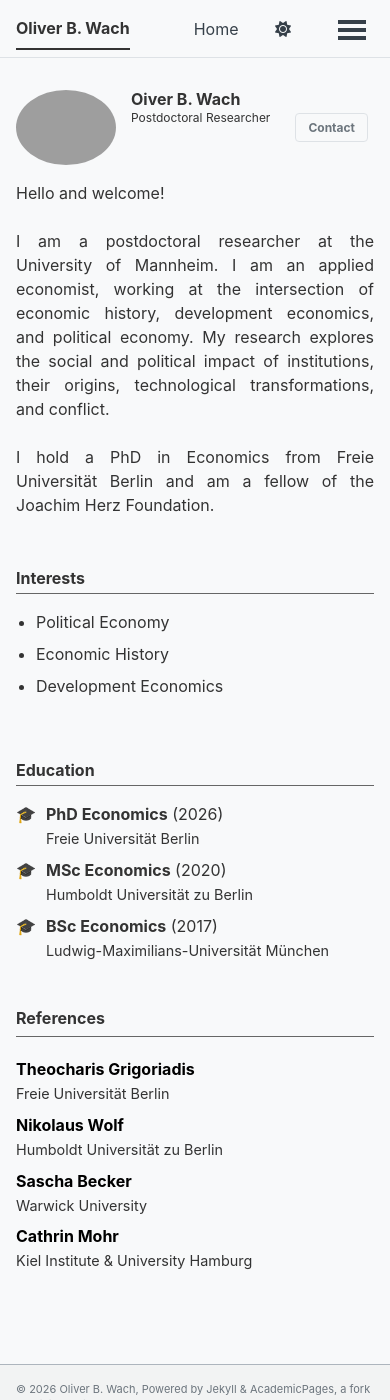
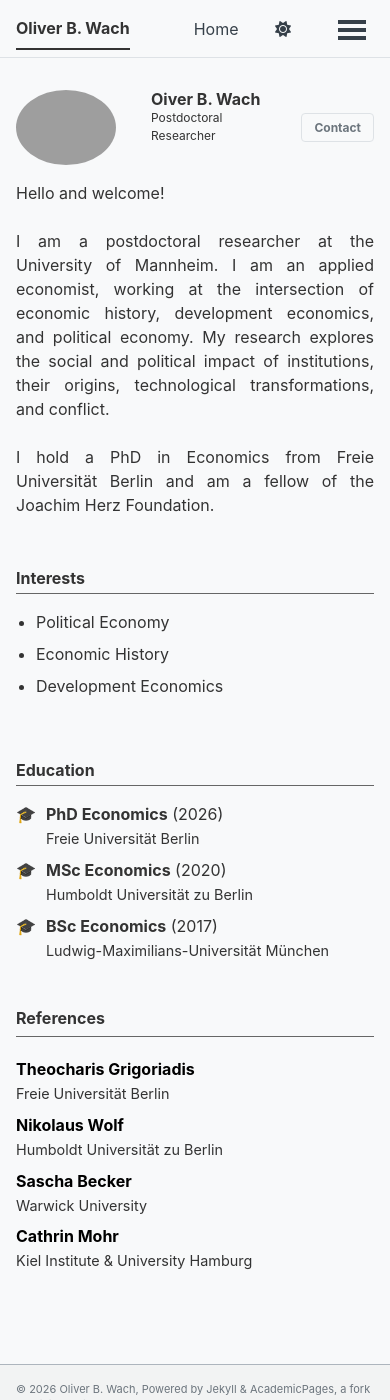
Before and after one commit to oliverwach/oliverwach.github.io, a Jekyll site: the page built from _pages/about.md, in a window 390 px wide and 1400 px high. Built offline with Jekyll 4.4.1, drawn with Linux system fonts in a browser that asks for light colours; a style sheet for code colours, icons or effects is not loaded.

Commit message:
update 31 august 6

```diff
--- a/_sass/layout/_sidebar.scss
+++ b/_sass/layout/_sidebar.scss
@@ -143,11 +143,11 @@
 .author__avatar {
   display: table-cell;
   vertical-align: top;
-  width: 32px;
+  width: 64px;
 
   // ===== NEW: Mobile-specific avatar size =====
   @media screen and (max-width: 767px) {
-    width: 100px; // Adjust this value (e.g., 100px, 120px) to your preference
+    width: 120px; // Adjust this value (e.g., 100px, 120px) to your preference
     img {
       max-width: 100px !important; // Match the width above
     }
```
